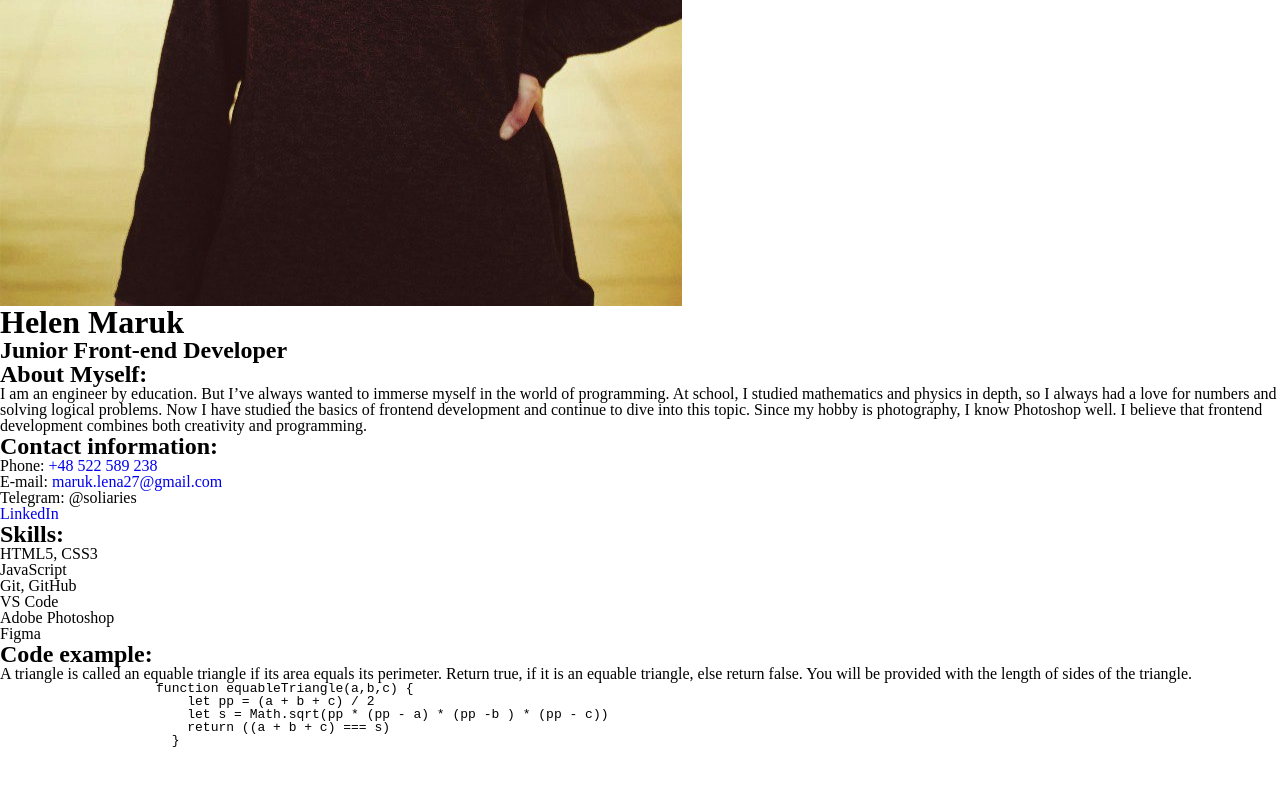
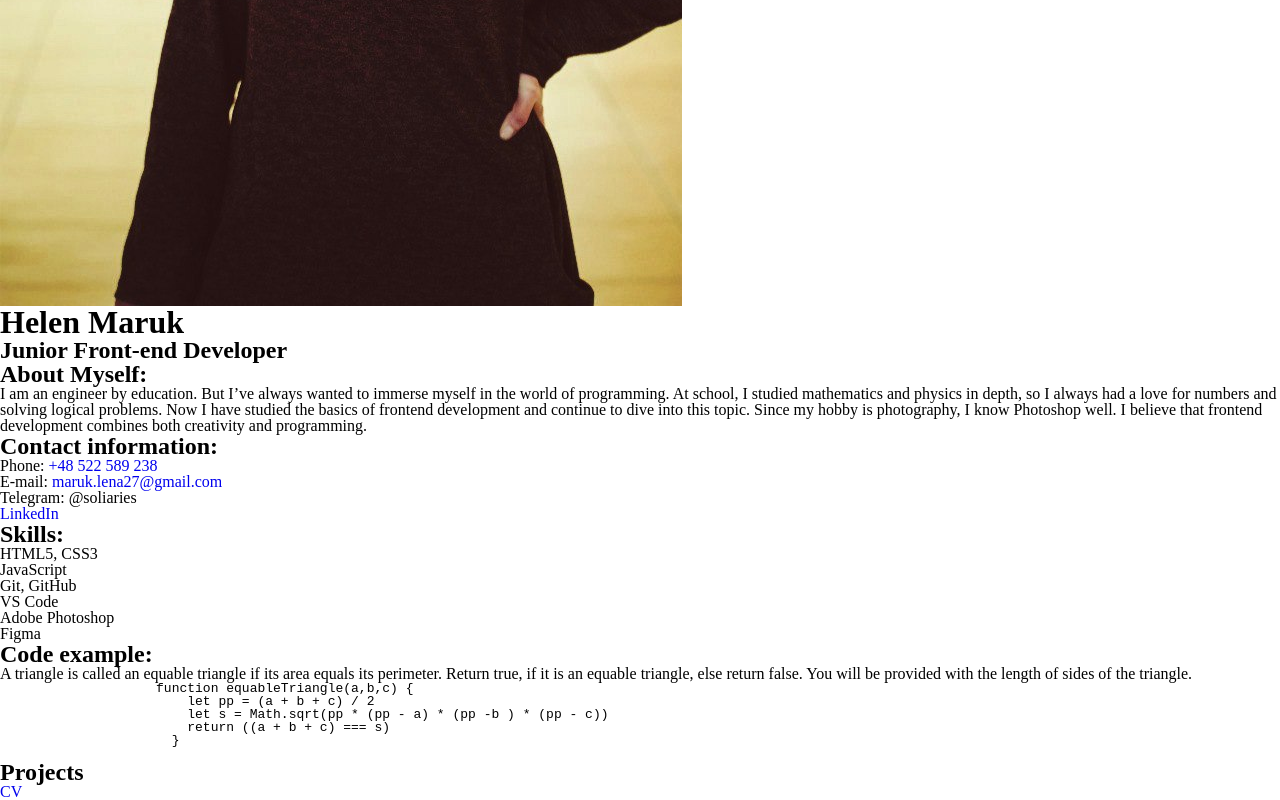
Before and after one commit to Helen2790/rsschool-cv, a plain HTML site: page index.html in a window 1280 px wide. Shown: the part 814-1614 px from the top of the page. Before the commit the page ends 1575 px from the top, so only its background shows below. Drawn offline with Linux system fonts and the light colour scheme.

Commit message:
feat: add project section

```diff
--- a/index.html
+++ b/index.html
@@ -84,6 +84,10 @@
                       }
                 </pre>
             </section>
+            <section class="projects">
+                <h2>Projects</h2>
+                <a href="https://Helen2790.github.io/rsschool-cv/" target="_blank">CV</a>
+            </section>
         </main>
         <footer class="footer"></footer>
     </div>
```
